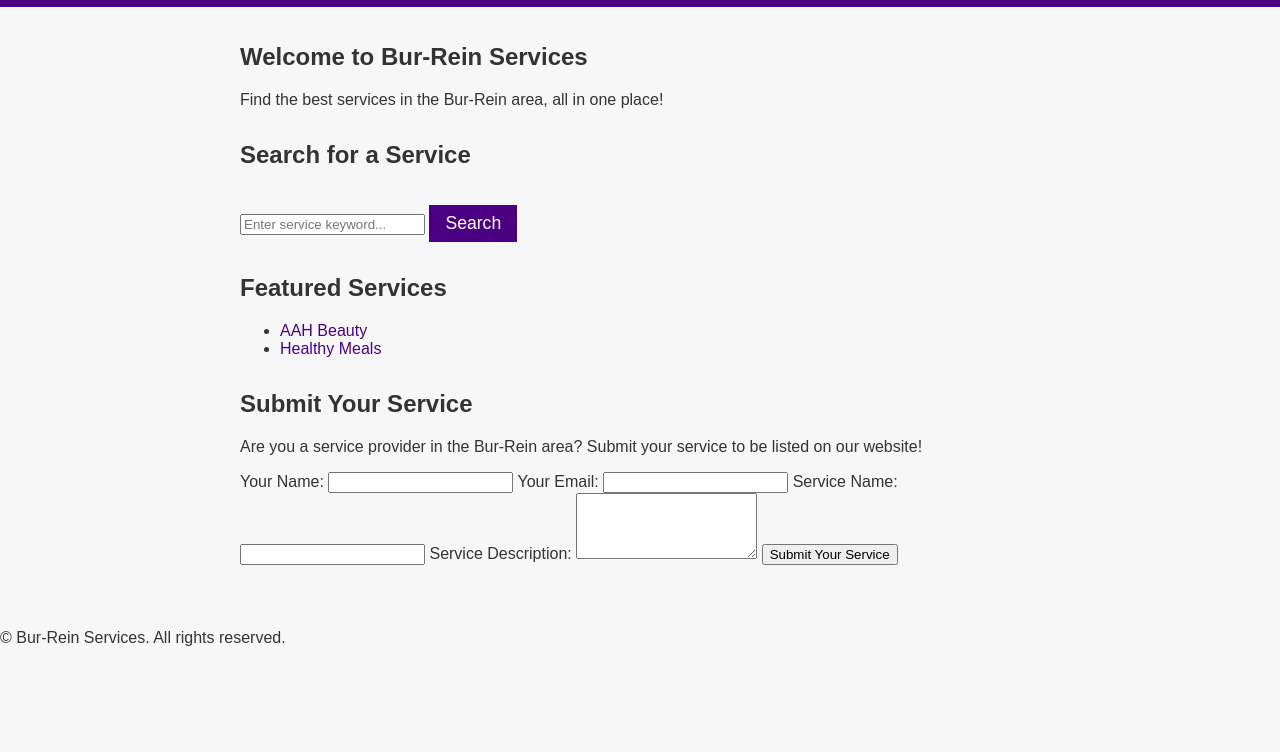
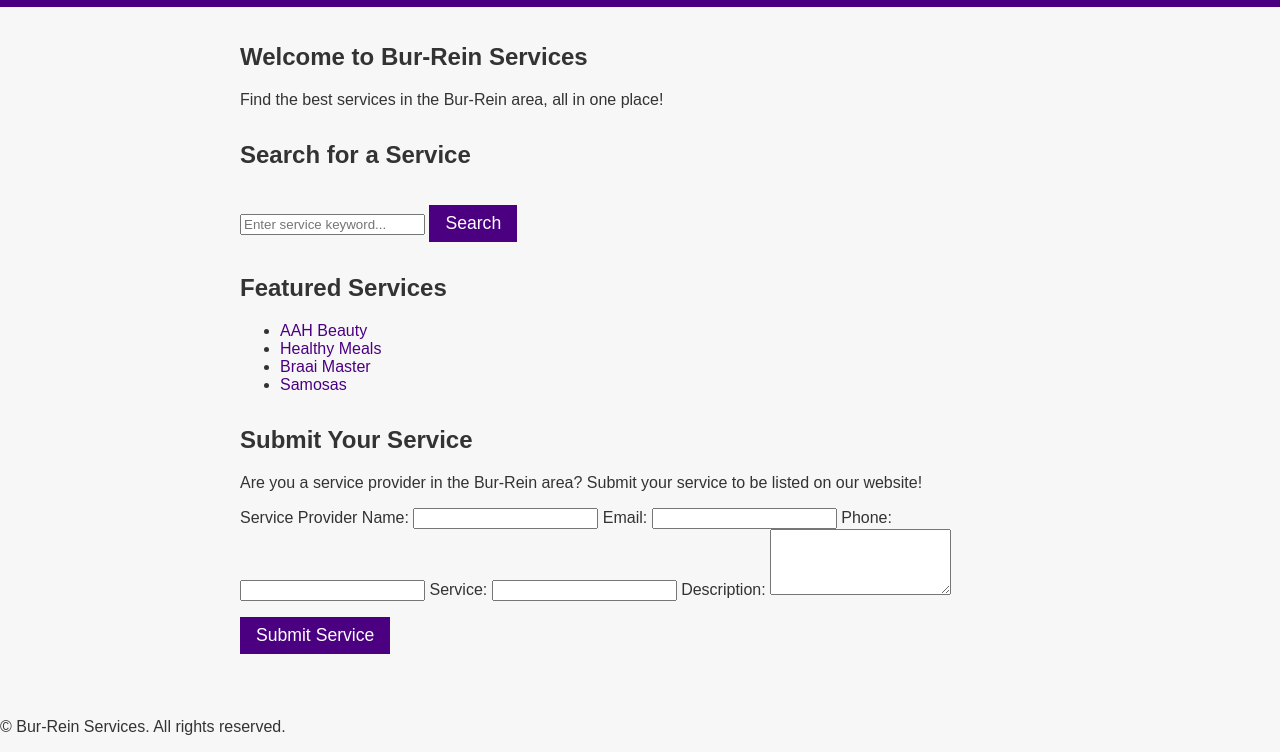
Before and after one commit to iederees-create/Bur-Rein-services, a plain HTML site: page index.html in a window 1280 px wide. Shown: the part 78-830 px from the top of the page. Before the commit the page ends 800 px from the top, so only its background shows below. Drawn offline with Linux system fonts and the light colour scheme.

Commit message:
Index.html

```diff
--- a/index.html
+++ b/index.html
@@ -1,11 +1,14 @@
 <!DOCTYPE html>
 <html lang="en">
+
 <head>
   <meta charset="UTF-8">
   <meta name="viewport" content="width=device-width, initial-scale=1.0">
   <title>Bur-Rein Services</title>
   <link rel="stylesheet" href="styles.css">
+  <script src="script.js"></script>
 </head>
+
 <body>
   <header>
     <nav>
@@ -25,37 +28,46 @@
 
     <section>
       <h2>Search for a Service</h2>
-      <form>
-        <input type="text" id="search-bar" name="search" placeholder="Enter service keyword...">
+      <form id="search-form">
+        <input type="text" id="index-search-bar" name="search" placeholder="Enter service keyword...">
         <button type="submit">Search</button>
       </form>
+      <div id="search-results"></div>
     </section>
+
     <section>
-  <h2>Featured Services</h2>
-  <ul>
-    <li><a href="aah-beauty.html">AAH Beauty</a></li>
-    <li><a href="healthy-meals.html">Healthy Meals</a></li>
-  </ul>
-</section>
+      <h2>Featured Services</h2>
+      <ul>
+        <li><a href="aah-beauty.html">AAH Beauty</a></li>
+        <li><a href="healthy-meals.html">Healthy Meals</a></li>
+        <li><a href="braaimaster.html">Braai Master</a></li>
+        <li><a href="samosas.html">Samosas</a></li>
 
+
+      </ul>
+    </section>
 
     <section>
       <h2>Submit Your Service</h2>
       <p>Are you a service provider in the Bur-Rein area? Submit your service to be listed on our website!</p>
       <form action="https://formspree.io/f/mwkjngrv" method="POST">
-        <label for="name">Your Name:</label>
+        <label for="name">Service Provider Name:</label>
         <input type="text" id="name" name="name" required>
 
-        <label for="email">Your Email:</label>
+        <label for="email">Email:</label>
         <input type="email" id="email" name="email" required>
 
-        <label for="service">Service Name:</label>
+        <label for="phone">Phone:</label>
+        <input type="tel" id="phone" name="phone" required>
+
+        <label for="service">Service:</label>
         <input type="text" id="service" name="service" required>
 
-        <label for="description">Service Description:</label>
+        <label for="description">Description:</label>
         <textarea id="description" name="description" rows="4" required></textarea>
 
-        <input type="submit" value="Submit Your Service">
+        <button type="submit">Submit Service</button>
+        <section id="submit">
       </form>
     </section>
   </main>
@@ -64,6 +76,6 @@
     <p>&copy; Bur-Rein Services. All rights reserved.</p>
   </footer>
 
-  <script src="script.js"></script>
 </body>
+
 </html>
```
